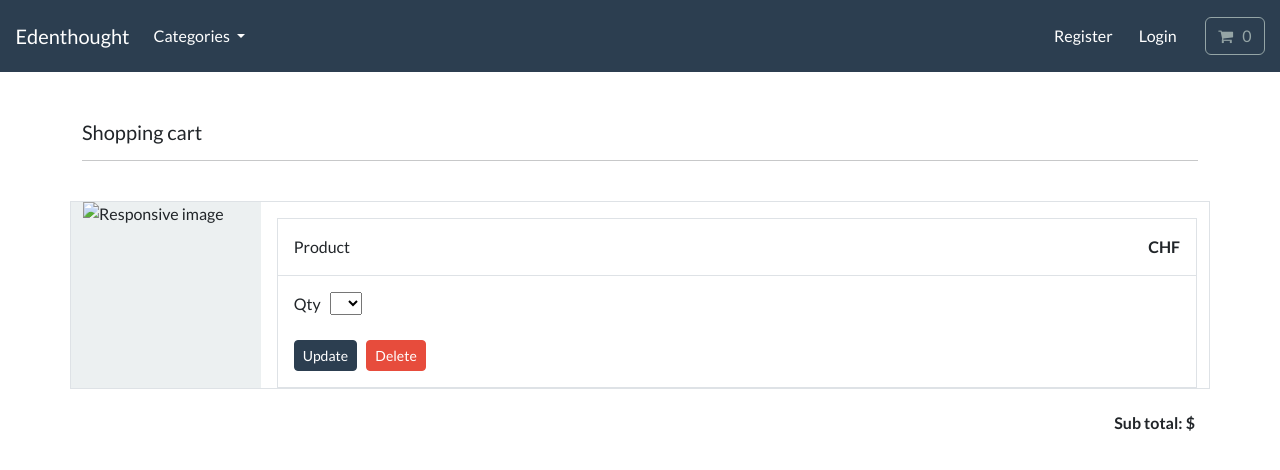
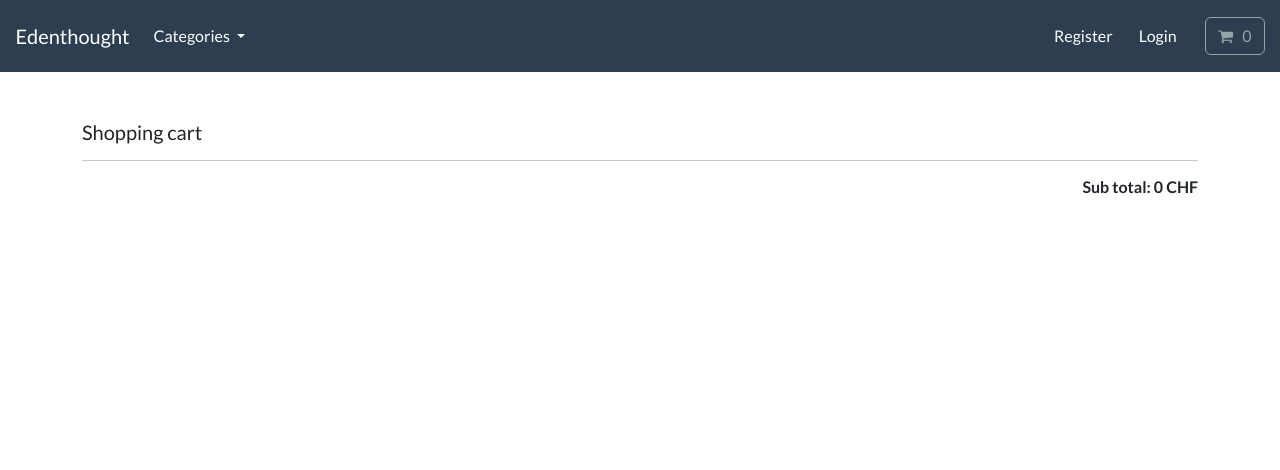
Before and after one commit to MagUsagi/E-commerce, a Django app: page /cart/ in a window 1280 px wide. Shown: the top 470 px of the page. Run offline with Django 5.2, Linux system fonts and the light colour scheme; data comes from the database, SQL or seed files in the repository; both versions use the stored data as it was after the commit; some libraries are stand-ins or nearby versions.

Commit message:
Implement cart summary page with total amount and item-specific calculations

```diff
--- a/cart/cart.py
+++ b/cart/cart.py
@@ -1,3 +1,6 @@
+
+from decimal import Decimal
+from store.models import Product
 
 class Cart():
 
@@ -34,3 +37,27 @@
     def __len__(self):
 
         return sum(item['qty'] for item in self.cart.values())
+
+
+    def __iter__(self):
+
+        all_product_ids = self.cart.keys()
+
+        products = Product.objects.filter(id__in=all_product_ids)
+
+        cart = self.cart.copy()
+
+        for product in products:
+            cart[str(product.id)]['product'] = product
+
+        for item in cart.values():
+            item['price'] = Decimal(item['price'])
+
+            item['total'] = item['price'] * item['qty']
+
+            yield item
+
+
+    def get_total(self):
+
+        return sum(Decimal(item['price']) * item['qty'] for item in self.cart.values())
--- a/cart/templates/cart/cart-summary.html
+++ b/cart/templates/cart/cart-summary.html
@@ -2,6 +2,8 @@
 
 
 {% load static %}
+
+{% load mathfilters %}
 
 
 {% block content %}
@@ -13,7 +15,14 @@
 
       <h1 class="h5"> Shopping cart </h1>
 
-	<hr>
+	    <hr>
+
+      <!-- LP -->
+
+      {% for item in cart %}
+
+      {% with product=item.product %}
+
 
       <br>
 
@@ -21,16 +30,16 @@
 
         <div class="col-md-3 col-lg-2 order-md-first bg-light">
 
-            <img class="img-fluid mx-auto d-block" width="200px" alt="Responsive image" src=""> <!-- Product image -->
+            <img class="img-fluid mx-auto d-block" width="200px" alt="Responsive image" src="{{ product.image.url }}"> <!-- Product image -->
 
         </div>
 
 
         <div class="col-md-9 col-lg-10 ps-md-3 ps-lg-10">
 
-          <a href="" class="text-decoration-none text-reset"> <!-- Product get absolute url -->
+          <a href="{{ product.get_absolute_url }}" class="text-info text-decoration-none"> <!-- Product get absolute url -->
 
-            <h1 class="h5 pt-2"> <!-- Product title --> </h1>
+            <h1 class="h5 pt-2">{{ product.title }} <!-- Product title --> </h1>
 
           </a>
 
@@ -42,7 +51,7 @@
 
                 <div class="col-6"> Product </div>
 
-                <div class="col-6 text-end"><span class="h6 fw-bold"> <!-- Product price --> CHF </span></div>
+                <div class="col-6 text-end"><span class="h6 fw-bold">{{ product.price|mul:item.qty }} CHF </span></div>
 
               </div>
 
@@ -62,7 +71,7 @@
 
                     <option selected>
 
-                        {{item.qty}}
+                        {{ item.qty }}
 
                     </option>
 
@@ -105,17 +114,24 @@
 
     </div>
 
+    {% endwith %}
 
+    {% endfor %}
+
+    <!-- LP -->
 
       <div class="col-12 text-end">
 
-        <div class="h6 fw-bold"> Sub total: $ <div id="total" class="d-inline-flex"> <!-- cart.get_total --> </div></div>
+        <div class="h6 fw-bold"> Sub total: <div id="total" class="d-inline-flex"> {{ cart.get_total }} </div> CHF</div>
 
       </div>
 
 
     </div>
 
+    <br>
+
+    <br>
 
  </main>
 
--- a/cart/views.py
+++ b/cart/views.py
@@ -12,7 +12,9 @@
 
 def cart_summary(request):
 
-    return render(request, 'cart/cart-summary.html')
+    cart = Cart(request)
+
+    return render(request, 'cart/cart-summary.html', {'cart': cart})
 
 
 def cart_add(request):
--- a/ecommerce/settings.py
+++ b/ecommerce/settings.py
@@ -41,6 +41,8 @@
     'store', # Django app
 
     'cart', # Django app
+
+    'mathfilters',
 ]
 
 MIDDLEWARE = [
```
Also changed, not shown: db.sqlite3.
